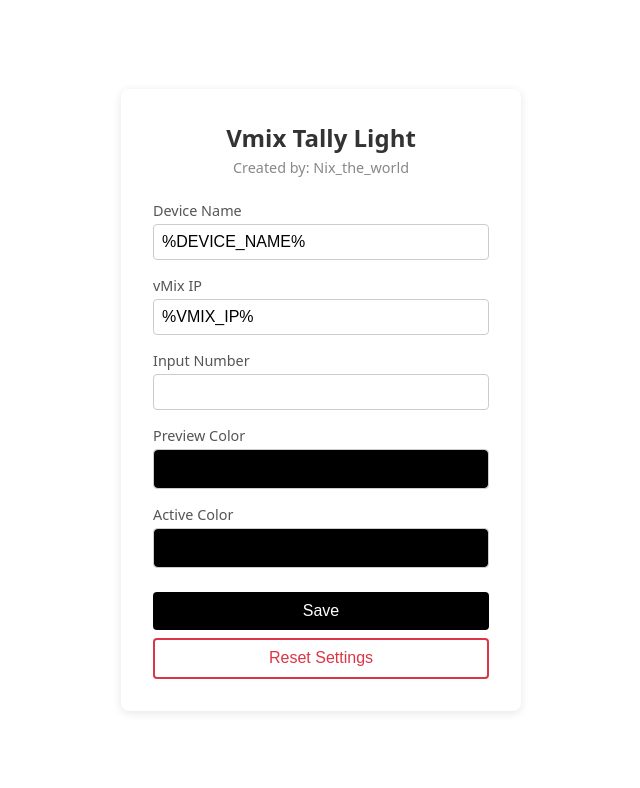
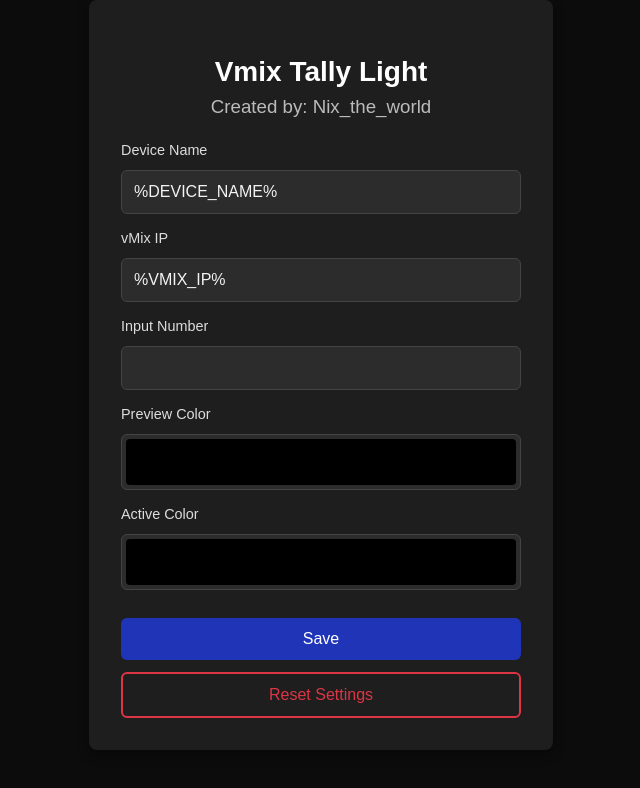
Before and after one commit to Nixtown/vMix-Tally-Light-Nixtown, a plain HTML site: page data/index.html in a window 1280 px wide. Shown: the whole page, without its empty margins (319-959 px from the left). Drawn offline with Linux system fonts and the light colour scheme.

Commit message:
wifimanager

```diff
--- a/data/index.html
+++ b/data/index.html
@@ -5,77 +5,71 @@
   <meta name="viewport" content="width=device-width, initial-scale=1.0" />
   <title>Tally Light</title>
   <style>
-    :root {
-      --danger: #dc3545;
-    }
-
-    body {
-      font-family: system-ui, sans-serif;
-      background: #ffffff;
+    body, html {
+      font-family: 'Arial Rounded MT Bold', sans-serif;
+      background-color: #0c0c0c;
+      color: #f3f3f3;
       margin: 0;
       padding: 0;
-      display: flex;
-      justify-content: center;
-      align-items: center;
-      min-height: 100vh;
-      overflow-x: hidden;
-    }
-
-    main {
-      background: #fff;
-      padding: 2rem;
-      border-radius: 0.5rem;
-      box-shadow: 0 2px 10px rgba(0, 0, 0, 0.1);
-      width: calc(100% - 2rem);
-      max-width: 400px;
-      margin: 1rem auto;
-      box-sizing: border-box;
+      text-align: center;
     }
 
     h1 {
-      margin: 0;
+      font-size: 1.75rem;
+      color: #ffffff;
+      margin: 1.5rem 0 0.5rem;
       text-align: center;
-      font-size: 1.5rem;
-      color: #333;
-      margin-bottom: 4px;
     }
 
-    .subtitle {
+    h3 {
+      color: #bbb;
+      font-weight: normal;
+      margin: 0.25rem 0 1.5rem;
       text-align: center;
-      font-size: 0.9rem;
-      color: #888;
-      margin-bottom: 1.5rem;
+    }
+
+    .wrap {
+      padding: 2rem;
+      background-color: #1e1e1e;
+      border-radius: 0.5rem;
+      box-shadow: 0 4px 12px rgba(0,0,0,0.4);
+      display: inline-block;
+      max-width: 400px;
+      width: calc(100% - 2rem);
     }
 
     label {
+      text-align: left;
       display: block;
       margin-bottom: 0.25rem;
       font-size: 0.9rem;
-      color: #555;
+      color: #ddd;
     }
 
     input[type="text"],
-    input[type="number"] {
+    input[type="password"],
+    input[type="number"],
+    select {
       width: 100%;
-      padding: 0.5rem;
-      margin-bottom: 1rem;
-      border: 1px solid #ccc;
-      border-radius: 0.25rem;
+      padding: 0.75rem;
+      margin: 0.5rem 0 1rem;
+      border: 1px solid #444;
+      border-radius: 0.375rem;
+      background-color: #2c2c2c;
+      color: #f3f3f3;
       font-size: 1rem;
       box-sizing: border-box;
     }
 
     input[type="color"] {
       width: 100%;
-      height: 2.5rem;
-      padding: 0;
-      border: 1px solid #ccc;
-      border-radius: 0.25rem;
-      margin-bottom: 1rem;
-      cursor: pointer;
+      height: 3.5rem;
+      padding: 0.25rem;
+      margin: 0.5rem 0 1rem;
+      border: 1px solid #444;
+      border-radius: 0.375rem;
+      background-color: #2c2c2c;
       box-sizing: border-box;
-      appearance: none;
-      -webkit-appearance: none;
     }
 
     input[type="color"]::-webkit-color-swatch-wrapper {
@@ -89,47 +83,56 @@
     }
 
     input:focus {
-      border-color: #000;
-      box-shadow: 0 0 5px rgba(0, 0, 0, 0.3);
+      border-color: #4d90fe;
       outline: none;
+      box-shadow: 0 0 5px rgba(77, 144, 254, 0.5);
     }
 
-    .button {
+    button {
+      background-color: #2034b8;
+      color: white;
+      padding: 0.75rem 1rem;
+      font-size: 1rem;
+      border-radius: 0.375rem;
+      border: none;
+      margin-top: 0.75rem;
+      cursor: pointer;
       width: 100%;
-      padding: 0.6rem;
-      border: none;
-      border-radius: 0.25rem;
-      font-size: 1rem;
-      cursor: pointer;
-      margin-top: 0.5rem;
-      box-sizing: border-box;
+      transition: background-color 0.2s ease;
     }
 
-    .save-button {
-      background: #000;
+    button:hover {
+      background-color: #18257a;
+    }
+
+    .reset-button {
+      background-color: transparent;
+      color: #dc3545;
+      border: 2px solid #dc3545;
+    }
+
+    .reset-button:hover {
+      background-color: #dc3545;
       color: #fff;
     }
 
-    .save-button:hover {
-      background: #222;
+    a {
+      color: #00bcd4 !important;
+      font-size: 0.9rem;
+      display: inline-block;
+      margin-top: 1rem;
+      text-decoration: none;
     }
 
-    .reset-button {
-      background: transparent;
-      color: var(--danger);
-      border: 2px solid var(--danger);
-    }
-
-    .reset-button:hover {
-      background: var(--danger);
-      color: #fff;
+    a:hover {
+      text-decoration: underline;
     }
   </style>
 </head>
 <body>
-  <main>
+  <main class="wrap">
     <h1>Vmix Tally Light</h1>
-    <div class="subtitle">Created by: Nix_the_world</div>
+    <h3>Created by: Nix_the_world</h3>
 
     <form action="/save" method="GET">
       <label for="device_name">Device Name</label>
@@ -147,11 +150,11 @@
       <label for="active_color">Active Color</label>
       <input type="color" id="active_color" name="active_color" value="%ACTIVE_COLOR%" required />
 
-      <button type="submit" class="button save-button">Save</button>
+      <button type="submit">Save</button>
     </form>
 
     <form action="/reset" method="GET">
-      <button type="submit" class="button reset-button">Reset Settings</button>
+      <button type="submit" class="reset-button">Reset Settings</button>
     </form>
   </main>
 </body>
```
Also changed, not shown: data/wifimanager_style.html (added, +92 -0 lines), 1 other file.
